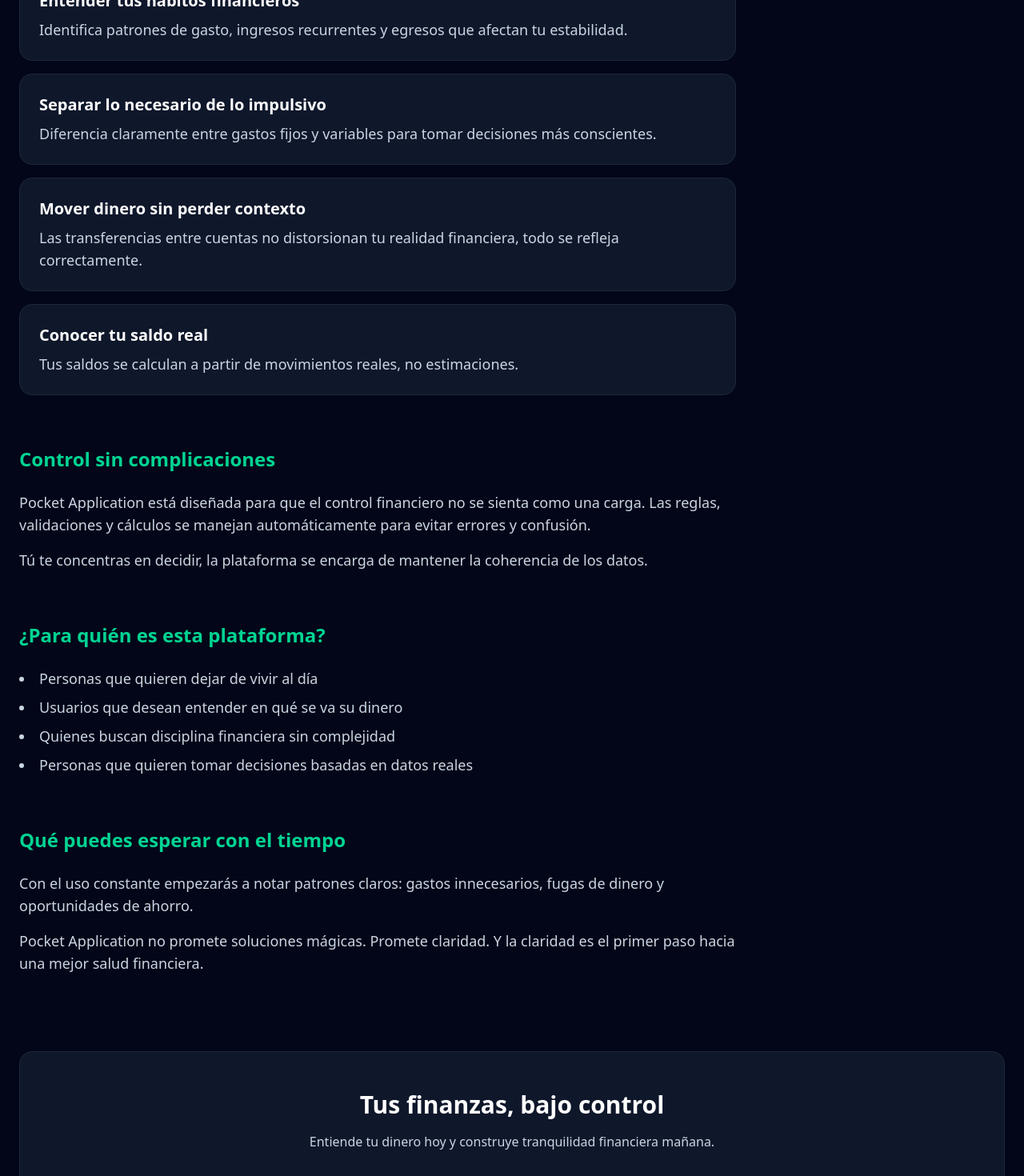
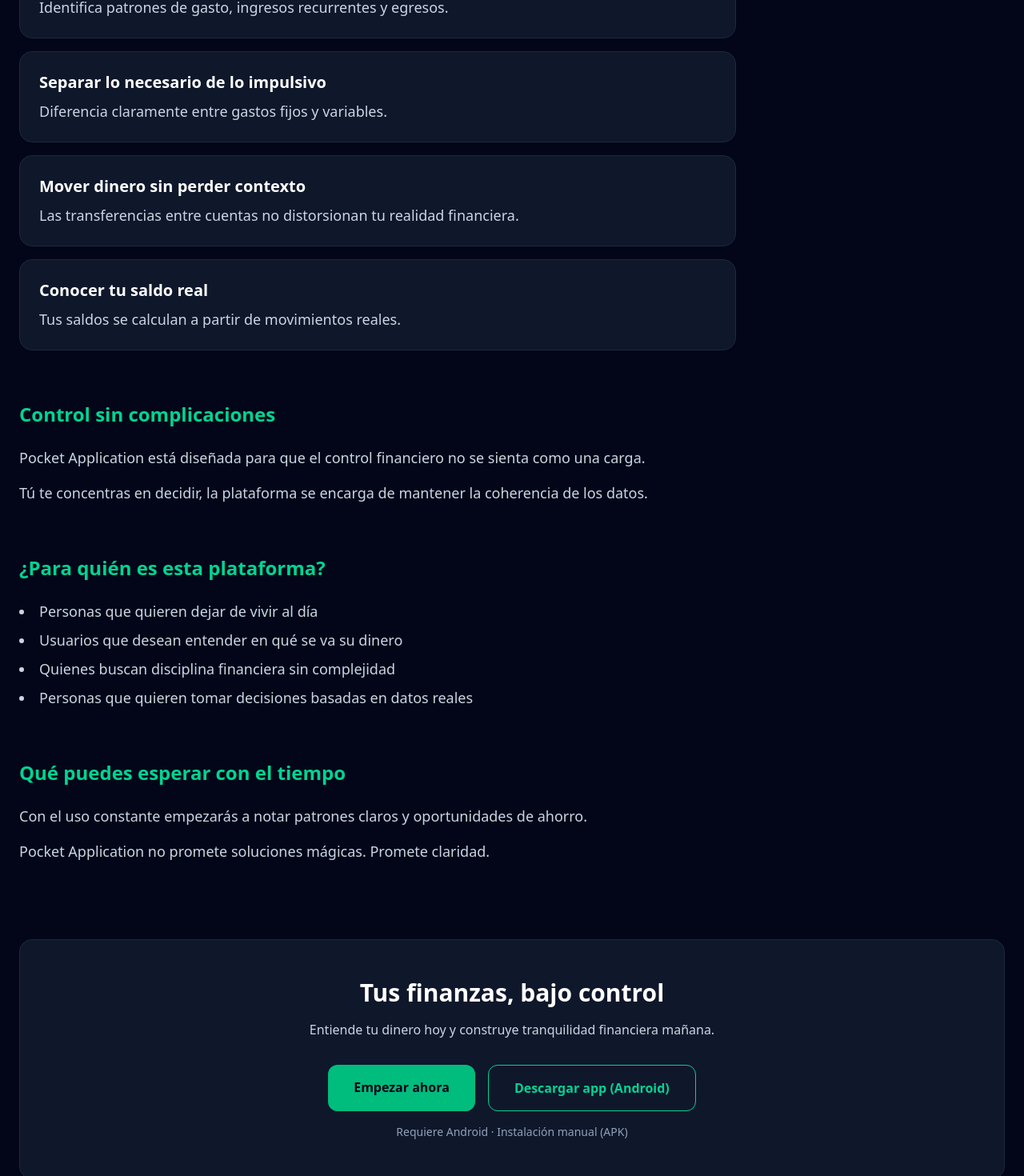
Before and after one commit to Pocket-application/Frontend, a React (Vite) app: page /pocket/docs in a window 1280 px wide. Shown: the part 840-2310 px from the top of the page at 80% size. Built offline with nearby package versions, Linux system fonts and the light colour scheme; no server answers.

Commit message:
android apk

```diff
--- a/src/pages/Documentation.jsx
+++ b/src/pages/Documentation.jsx
@@ -23,7 +23,7 @@
 
       <Section title="La idea detrás de la plataforma">
         <p>
-          Muchas personas sienten que el dinero simplemente “se va”, sin tener claridad de en qué, cuándo o por qué. El problema no suele ser cuánto se gana, sino la falta de visibilidad.
+          Muchas personas sienten que el dinero simplemente “se va”, sin tener claridad de en qué, cuándo o por qué.
         </p>
         <p>
           Pocket Application nace para resolver eso: transformar tus movimientos financieros en información clara, ordenada y útil para tomar mejores decisiones.
@@ -33,35 +33,32 @@
       <Section title="Qué puedes hacer con Pocket Application">
         <Feature
           title="Centralizar tu dinero"
-          description="Registra todas tus cuentas en un solo lugar y observa tu situación financiera completa, no fragmentada."
+          description="Registra todas tus cuentas en un solo lugar y observa tu situación financiera completa."
         />
         <Feature
           title="Entender tus hábitos financieros"
-          description="Identifica patrones de gasto, ingresos recurrentes y egresos que afectan tu estabilidad."
+          description="Identifica patrones de gasto, ingresos recurrentes y egresos."
         />
         <Feature
           title="Separar lo necesario de lo impulsivo"
-          description="Diferencia claramente entre gastos fijos y variables para tomar decisiones más conscientes."
+          description="Diferencia claramente entre gastos fijos y variables."
         />
         <Feature
           title="Mover dinero sin perder contexto"
-          description="Las transferencias entre cuentas no distorsionan tu realidad financiera, todo se refleja correctamente."
+          description="Las transferencias entre cuentas no distorsionan tu realidad financiera."
         />
         <Feature
           title="Conocer tu saldo real"
-          description="Tus saldos se calculan a partir de movimientos reales, no estimaciones."
+          description="Tus saldos se calculan a partir de movimientos reales."
         />
       </Section>
 
       <Section title="Control sin complicaciones">
         <p>
-          Pocket Application está diseñada para que el control financiero no se
-          sienta como una carga. Las reglas, validaciones y cálculos se manejan
-          automáticamente para evitar errores y confusión.
+          Pocket Application está diseñada para que el control financiero no se sienta como una carga.
         </p>
         <p>
-          Tú te concentras en decidir, la plataforma se encarga de mantener la
-          coherencia de los datos.
+          Tú te concentras en decidir, la plataforma se encarga de mantener la coherencia de los datos.
         </p>
       </Section>
 
@@ -76,28 +73,45 @@
 
       <Section title="Qué puedes esperar con el tiempo">
         <p>
-          Con el uso constante empezarás a notar patrones claros: gastos
-          innecesarios, fugas de dinero y oportunidades de ahorro.
+          Con el uso constante empezarás a notar patrones claros y oportunidades de ahorro.
         </p>
         <p>
           Pocket Application no promete soluciones mágicas. Promete claridad.
-          Y la claridad es el primer paso hacia una mejor salud financiera.
         </p>
       </Section>
 
+      {/* CTA FINAL */}
       <section className="mt-24 rounded-2xl bg-slate-900 p-12 text-center border border-slate-800">
         <h2 className="text-3xl font-bold text-white">
           Tus finanzas, bajo control
         </h2>
+
         <p className="mt-4 text-slate-300 max-w-2xl mx-auto">
           Entiende tu dinero hoy y construye tranquilidad financiera mañana.
         </p>
-        <Link
-          to="/login"
-          className="mt-8 inline-block rounded-xl bg-emerald-500 px-8 py-4 font-semibold text-slate-950 hover:bg-emerald-400 transition"
-        >
-          Empezar ahora
-        </Link>
+
+        <div className="mt-8 flex flex-col sm:flex-row gap-4 justify-center">
+          {/* Web */}
+          <Link
+            to="/login"
+            className="rounded-xl bg-emerald-500 px-8 py-4 font-semibold text-slate-950 hover:bg-emerald-400 transition"
+          >
+            Empezar ahora
+          </Link>
+
+          {/* Android APK */}
+          <a
+            href="/pocket-app.apk"
+            download
+            className="rounded-xl border border-emerald-400 px-8 py-4 font-semibold text-emerald-400 hover:bg-emerald-400 hover:text-slate-950 transition"
+          >
+            Descargar app (Android)
+          </a>
+        </div>
+
+        <p className="mt-4 text-sm text-slate-400">
+          Requiere Android · Instalación manual (APK)
+        </p>
       </section>
     </div>
   )
--- a/src/pages/Profile.jsx
+++ b/src/pages/Profile.jsx
@@ -20,7 +20,6 @@
   };
 
   useEffect(() => {
-    // eslint-disable-next-line react-hooks/set-state-in-effect
     loadUser();
   }, []);
 
@@ -29,8 +28,34 @@
   return (
     <div className="min-h-screen bg-slate-950 text-slate-200">
       <Navbar user={{ nombre: 'Usuario' }} />
+
       <main className="max-w-2xl mx-auto p-6 space-y-6">
-            <h1 className="text-2xl font-bold text-emerald-400">Mi perfil</h1>
+        <h1 className="text-2xl font-bold text-emerald-400">
+          Mi perfil
+        </h1>
+
+        {/* CTA APP ANDROID — SOLO MÓVIL */}
+        <div className="block sm:hidden">
+          <a
+            href="/pocket-app.apk"
+            download
+            className="
+              flex items-center justify-center gap-2
+              w-full rounded-xl
+              bg-emerald-500
+              py-3 font-semibold
+              text-slate-950
+              hover:bg-emerald-400
+              transition
+            "
+          >
+            📱 Descargar app (Android)
+          </a>
+
+          <p className="mt-2 text-center text-xs text-slate-400">
+            Instalación manual · APK
+          </p>
+        </div>
 
         <ProfileRow
           label="Nombre completo"
```
Also changed, not shown: 1 other file (tests, documents, lock files or other folders). Lines whose indentation alone changed are shown as unchanged.
